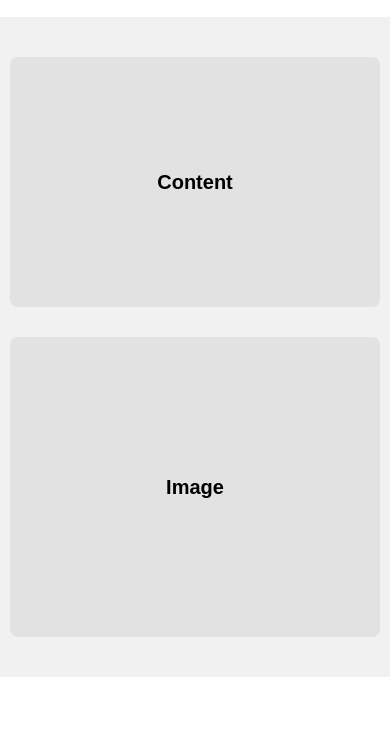
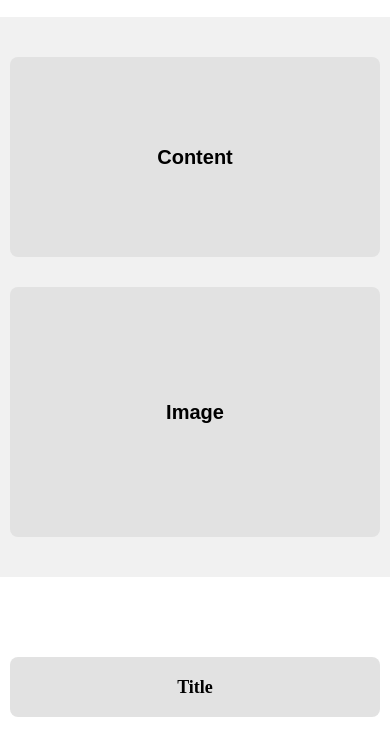
Before and after one commit to dangdeyyy-ai/deadline6, a plain HTML site: page index.html in a window 390 px wide. Shown: the part 73-827 px from the top of the page. Drawn offline with Linux system fonts and the light colour scheme.

Commit message:
deadline6

```diff
--- a/mobile.css
+++ b/mobile.css
@@ -9,7 +9,12 @@
   div.Menu {
     width: 250px;
   }
-
+  div.content {
+    height: 200px;
+  }
+  div.image {
+    height: 250px;
+  }
   div.main-section {
     padding: 40px 0;
   }
```
